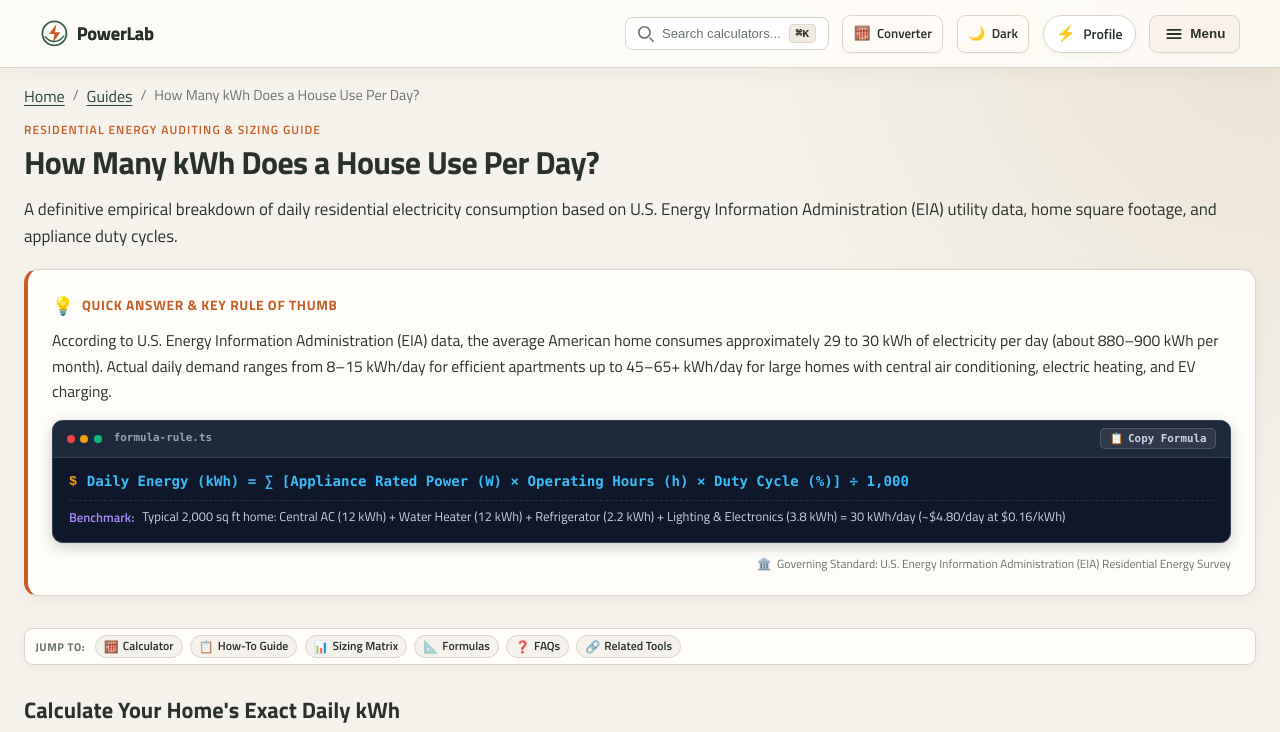
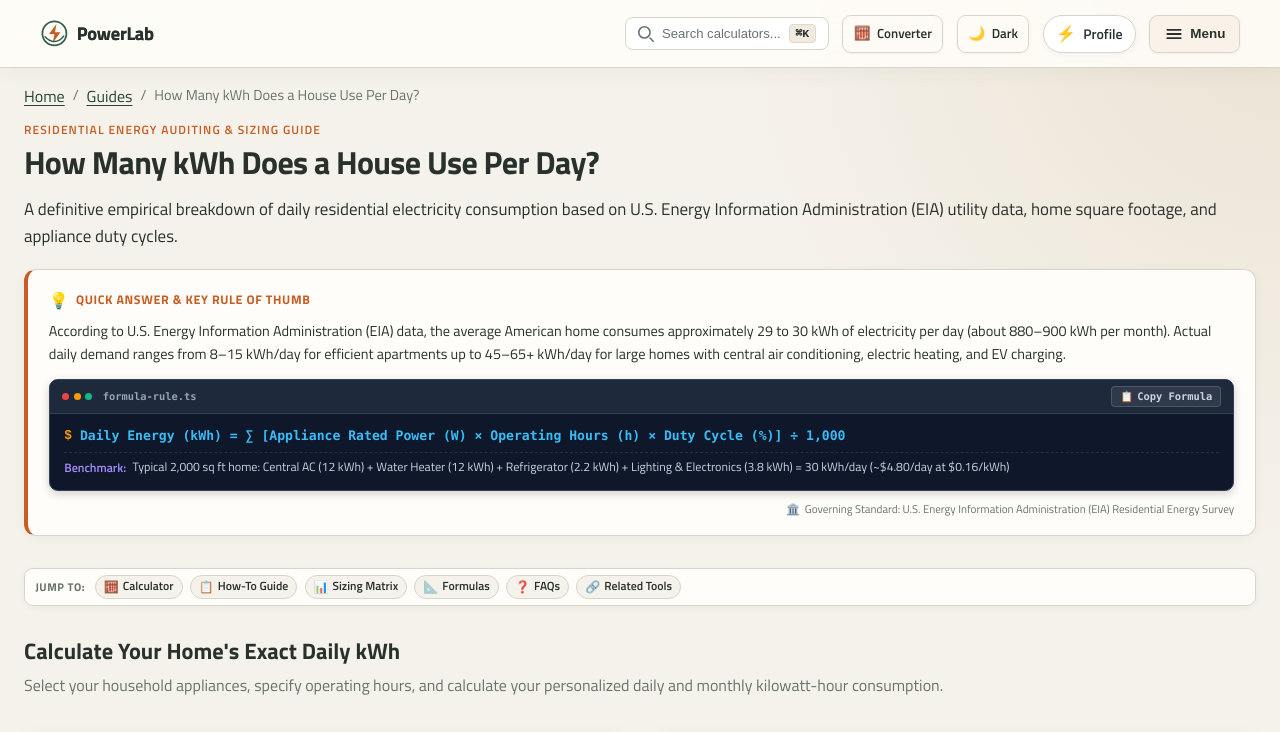
Before and after one commit to miadsaadidi/powerlab, a Next.js app: page /guides/how-many-kwh-does-a-house-use-per-day in a window 1280 px wide. Shown: the top 732 px of the page. Built offline with nearby package versions, Linux system fonts and the light colour scheme.

Commit message:
style: decrease font sizes for formula code terminals and quick answer cards

```diff
--- a/src/app/globals.css
+++ b/src/app/globals.css
@@ -451,7 +451,7 @@ main { max-width:1280px; }
 .formula-intro { font-size:.92rem; color:var(--ink); line-height:1.6; margin-bottom:1rem; }
 .formula-box { padding:1.1rem 1.4rem; background:#0f172a; border:1px solid #334155; border-left:4px solid #38bdf8; border-radius:.65rem; margin-bottom:1.5rem; display:flex; flex-direction:column; gap:.4rem; box-shadow:0 4px 14px rgba(0, 0, 0, 0.2); }
 .formula-label { font-size:.72rem; font-weight:700; text-transform:uppercase; letter-spacing:.06em; color:#94a3b8; }
-.formula-expression { font-size:1.15rem; font-weight:700; font-family:ui-monospace, SFMono-Regular, Menlo, Monaco, Consolas, monospace; color:#38bdf8; word-break:break-word; }
+.formula-expression { font-size:0.92rem; font-weight:700; font-family:ui-monospace, SFMono-Regular, Menlo, Monaco, Consolas, monospace; color:#38bdf8; word-break:break-word; }
 .formula-glossary-section h3 { font-size:1rem; margin-bottom:.75rem; color:var(--ink); }
 .formula-glossary { display:grid; gap:.6rem; }
 .glossary-item { padding:.5rem 0; border-bottom:1px solid #f1eae0; display:grid; grid-template-columns:minmax(180px, 240px) 1fr; gap:.8rem; align-items:baseline; font-size:.9rem; }
--- a/src/components/seo/direct-answer-card.tsx
+++ b/src/components/seo/direct-answer-card.tsx
@@ -32,19 +32,19 @@ export function DirectAnswerCard({
       aria-label={`Direct Answer & Key Takeaway: ${keyword}`}
       style={{
         margin: "1.25rem 0 2rem",
-        padding: "1.35rem 1.5rem",
+        padding: "1.1rem 1.3rem",
         background: "var(--surface, #ffffff)",
-        borderRadius: "0.85rem",
+        borderRadius: "0.75rem",
         border: "1px solid var(--line, #e2e8f0)",
         borderLeft: "4px solid var(--accent, #c65d24)",
-        boxShadow: "0 4px 16px rgba(0, 0, 0, 0.05)",
+        boxShadow: "0 2px 12px rgba(0, 0, 0, 0.04)",
       }}
     >
-      <div style={{ display: "flex", alignItems: "center", gap: "0.5rem", marginBottom: "0.6rem" }}>
-        <span style={{ fontSize: "1.1rem" }}>💡</span>
+      <div style={{ display: "flex", alignItems: "center", gap: "0.45rem", marginBottom: "0.5rem" }}>
+        <span style={{ fontSize: "1rem" }}>💡</span>
         <strong
           style={{
-            fontSize: "0.85rem",
+            fontSize: "0.78rem",
             textTransform: "uppercase",
             letterSpacing: "0.05em",
             color: "var(--accent, #c65d24)",
@@ -57,10 +57,10 @@ export function DirectAnswerCard({
 
       <p
         style={{
-          fontSize: "0.98rem",
-          lineHeight: 1.6,
+          fontSize: "0.90rem",
+          lineHeight: 1.55,
           color: "var(--ink, #1e293b)",
-          margin: "0 0 1rem",
+          margin: "0 0 0.85rem",
         }}
       >
         {answer}
@@ -70,12 +70,12 @@ export function DirectAnswerCard({
       {(formula || standardExample) && (
         <div
           style={{
-            borderRadius: "0.65rem",
+            borderRadius: "0.55rem",
             overflow: "hidden",
             border: "1px solid #334155",
             background: "#0f172a",
-            boxShadow: "0 4px 14px rgba(0, 0, 0, 0.2)",
-            marginTop: "0.75rem",
+            boxShadow: "0 3px 10px rgba(0, 0, 0, 0.18)",
+            marginTop: "0.65rem",
           }}
         >
           {/* Terminal Header */}
@@ -84,19 +84,19 @@ export function DirectAnswerCard({
               display: "flex",
               alignItems: "center",
               justifyContent: "space-between",
-              padding: "0.45rem 0.85rem",
+              padding: "0.4rem 0.75rem",
               background: "#1e293b",
               borderBottom: "1px solid #334155",
             }}
           >
-            <div style={{ display: "flex", alignItems: "center", gap: "0.35rem" }}>
-              <span style={{ width: "8px", height: "8px", borderRadius: "50%", background: "#ef4444", display: "inline-block" }} />
-              <span style={{ width: "8px", height: "8px", borderRadius: "50%", background: "#f59e0b", display: "inline-block" }} />
-              <span style={{ width: "8px", height: "8px", borderRadius: "50%", background: "#10b981", display: "inline-block" }} />
+            <div style={{ display: "flex", alignItems: "center", gap: "0.3rem" }}>
+              <span style={{ width: "7px", height: "7px", borderRadius: "50%", background: "#ef4444", display: "inline-block" }} />
+              <span style={{ width: "7px", height: "7px", borderRadius: "50%", background: "#f59e0b", display: "inline-block" }} />
+              <span style={{ width: "7px", height: "7px", borderRadius: "50%", background: "#10b981", display: "inline-block" }} />
               <span
                 style={{
-                  marginLeft: "0.4rem",
-                  fontSize: "0.68rem",
+                  marginLeft: "0.35rem",
+                  fontSize: "0.65rem",
                   fontFamily: "ui-monospace, SFMono-Regular, Menlo, Monaco, Consolas, monospace",
                   color: "#94a3b8",
                   fontWeight: 600,
@@ -114,10 +114,10 @@ export function DirectAnswerCard({
                 style={{
                   display: "inline-flex",
                   alignItems: "center",
-                  gap: "0.3rem",
-                  padding: "0.2rem 0.55rem",
-                  borderRadius: "0.3rem",
-                  fontSize: "0.68rem",
+                  gap: "0.25rem",
+                  padding: "0.18rem 0.5rem",
+                  borderRadius: "0.25rem",
+                  fontSize: "0.65rem",
                   fontFamily: "ui-monospace, SFMono-Regular, Menlo, Monaco, Consolas, monospace",
                   fontWeight: 600,
                   background: copied ? "rgba(16, 185, 129, 0.2)" : "rgba(255, 255, 255, 0.08)",
@@ -141,16 +141,16 @@ export function DirectAnswerCard({
           </div>
 
           {/* Terminal Body */}
-          <div style={{ padding: "0.85rem 1rem", display: "grid", gap: "0.5rem" }}>
+          <div style={{ padding: "0.75rem 0.9rem", display: "grid", gap: "0.4rem" }}>
             {formula && (
-              <div style={{ display: "flex", alignItems: "flex-start", gap: "0.6rem" }}>
-                <span style={{ color: "#f59e0b", fontFamily: "monospace", fontSize: "0.85rem", fontWeight: 700 }}>$</span>
+              <div style={{ display: "flex", alignItems: "flex-start", gap: "0.5rem" }}>
+                <span style={{ color: "#f59e0b", fontFamily: "monospace", fontSize: "0.80rem", fontWeight: 700 }}>$</span>
                 <code
                   style={{
                     fontFamily: "ui-monospace, SFMono-Regular, Menlo, Monaco, Consolas, monospace",
                     color: "#38bdf8",
-                    fontSize: "0.88rem",
-                    lineHeight: 1.5,
+                    fontSize: "0.82rem",
+                    lineHeight: 1.45,
                     fontWeight: 600,
                     wordBreak: "break-word",
                   }}
@@ -161,9 +161,9 @@ export function DirectAnswerCard({
             )}
 
             {standardExample && (
-              <div style={{ borderTop: "1px dashed rgba(255, 255, 255, 0.1)", paddingTop: "0.45rem", fontSize: "0.8rem", display: "flex", gap: "0.5rem" }}>
+              <div style={{ borderTop: "1px dashed rgba(255, 255, 255, 0.1)", paddingTop: "0.35rem", fontSize: "0.76rem", display: "flex", gap: "0.4rem" }}>
                 <span style={{ color: "#a78bfa", fontWeight: 600, flexShrink: 0 }}>Benchmark:</span>
-                <span style={{ color: "#cbd5e1", lineHeight: 1.4 }}>{standardExample}</span>
+                <span style={{ color: "#cbd5e1", lineHeight: 1.35 }}>{standardExample}</span>
               </div>
             )}
           </div>
@@ -172,14 +172,14 @@ export function DirectAnswerCard({
 
       <div
         style={{
-          marginTop: "0.75rem",
-          fontSize: "0.74rem",
+          marginTop: "0.6rem",
+          fontSize: "0.70rem",
           color: "var(--muted, #94a3b8)",
           textAlign: "right",
           display: "flex",
           alignItems: "center",
           justifyContent: "flex-end",
-          gap: "0.35rem",
+          gap: "0.3rem",
         }}
       >
         <span>🏛️</span>
--- a/src/components/seo/formula-card.tsx
+++ b/src/components/seo/formula-card.tsx
@@ -111,10 +111,10 @@ export function FormulaCard({
         {/* Terminal Code Body */}
         <div
           style={{
-            padding: "1.1rem 1.25rem",
+            padding: "0.85rem 1.1rem",
             display: "flex",
             alignItems: "flex-start",
-            gap: "1rem",
+            gap: "0.85rem",
             overflowX: "auto",
           }}
         >
@@ -123,8 +123,8 @@ export function FormulaCard({
               userSelect: "none",
               color: "#475569",
               fontFamily: "ui-monospace, SFMono-Regular, Menlo, Monaco, Consolas, monospace",
-              fontSize: "0.85rem",
-              lineHeight: 1.6,
+              fontSize: "0.78rem",
+              lineHeight: 1.5,
               textAlign: "right",
             }}
           >
@@ -134,8 +134,8 @@ export function FormulaCard({
           <code
             style={{
               fontFamily: "ui-monospace, SFMono-Regular, Menlo, Monaco, Consolas, 'Liberation Mono', monospace",
-              fontSize: "1.05rem",
-              lineHeight: 1.6,
+              fontSize: "0.90rem",
+              lineHeight: 1.5,
               color: "#38bdf8",
               fontWeight: 600,
               wordBreak: "break-word",
```
